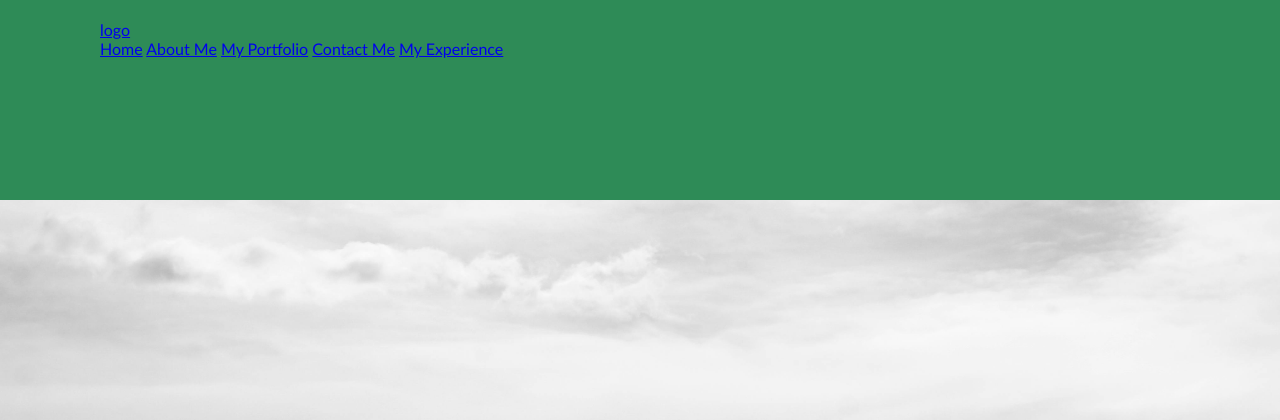
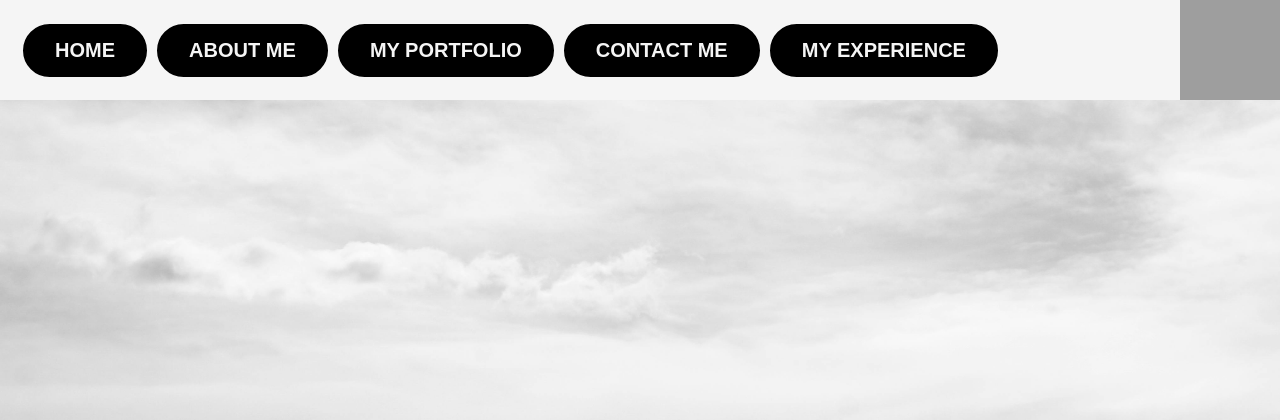
Before and after one commit to WillRunIt/portfolio, a Django app: page / in a window 1280 px wide. Shown: the top 420 px of the page. Run offline with Django 5.2, Linux system fonts and the light colour scheme; grey boxes are pictures that could not be loaded.

Commit message:
Adjustment Navbar Elements

```diff
--- a/static/css/style.css
+++ b/static/css/style.css
@@ -12,12 +12,39 @@ body {
 }
 
 .header {
+    display: flex;
     position: fixed;
+    justify-content: space-between;
+    align-items: center;
     top: 0;
     left: 0;
     width: 100%;
-    padding: 20px 100px;
-    background: seagreen;
-    height: 200px;
+    background: whitesmoke;
+    height: 100px;
     background-position: center;
 }
+
+.nav_button{
+    background-color: black;
+    border-style: solid;
+    border-radius: 30px;
+    color: whitesmoke;
+    padding: 15px 32px;
+    text-align: center;
+    text-decoration: none;
+    display: inline-block;
+    font-family: Arial, sans-serif;
+    font-weight: bolder;
+    font-size: 20px;
+}
+
+.logo{
+    display: flex;
+    width: 100px;
+    height: 100px;
+    justify-content: flex-end;
+}
+
+.navbar{
+    padding: 0px 20px;
+}
--- a/templates/home.html
+++ b/templates/home.html
@@ -11,17 +11,16 @@
 <body>
 
     <header class="header">
-        <a href="#" class="logo">logo</a>
+        <nav class="navbar">
+                <a href ="{% url 'home' %}" class="nav_button">HOME</a>
+                <a href ="{% url 'about' %}" class="nav_button">ABOUT ME</a>
+                <a href ="{% url 'portfolio' %}" class="nav_button">MY PORTFOLIO</a>
+                <a href ="{% url 'contact' %}" class="nav_button">CONTACT ME</a>
+                <a href ="{% url 'experience' %}" class="nav_button">MY EXPERIENCE</a>
+        </nav>
+        <img class="logo" src="https://gcdnb.pbrd.co/images/xymZD67y7xmx.png?o=1" alt="Image not displayed">
 
-        <nav class="navbar">
-                <a href ="{% url 'home' %}">Home</a>
-                <a href ="{% url 'about' %}">About Me</a>
-                <a href ="{% url 'portfolio' %}">My Portfolio</a>
-                <a href ="{% url 'contact' %}">Contact Me</a>
-                <a href ="{% url 'experience' %}">My Experience</a>
-        </nav>
-            {% block content %}
-            {% endblock %}
     </header>
+
 </body>
 </html>
```
Also changed, not shown: static/images/portfoliologo.png (added).
